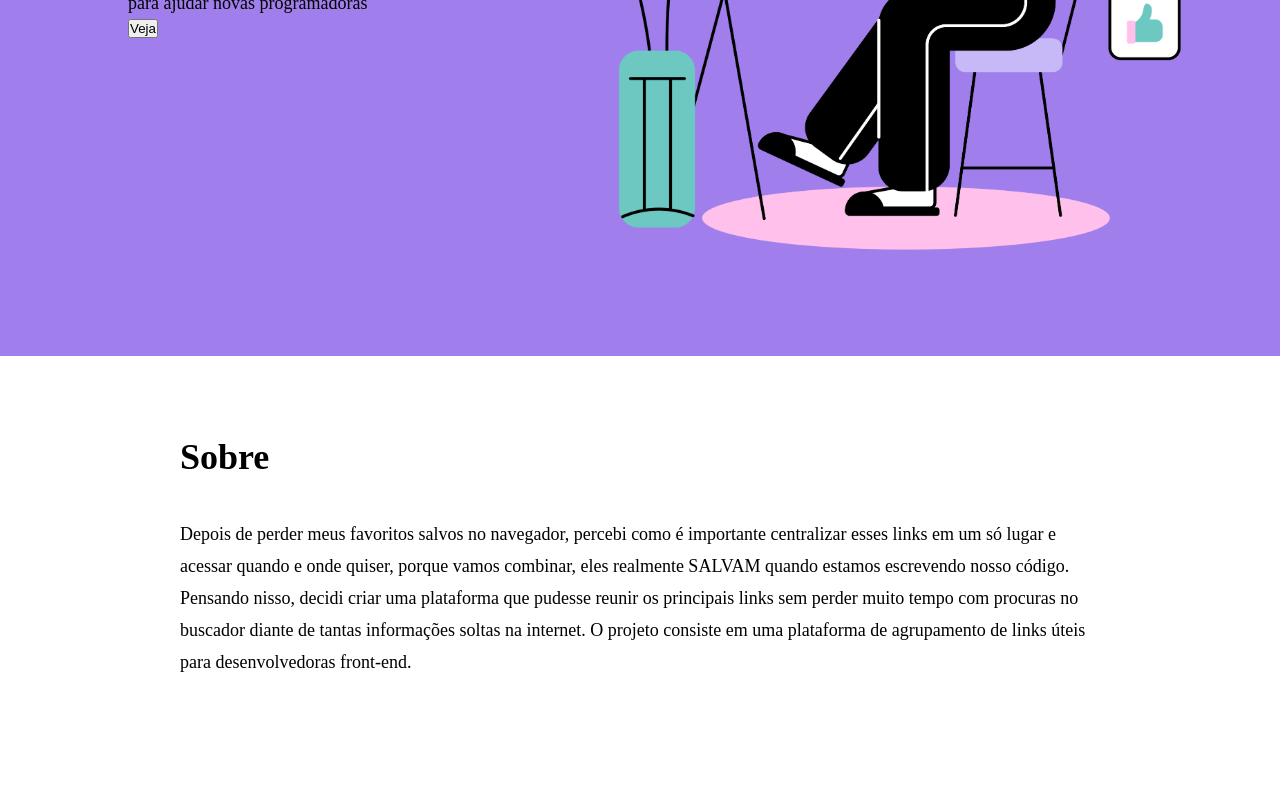
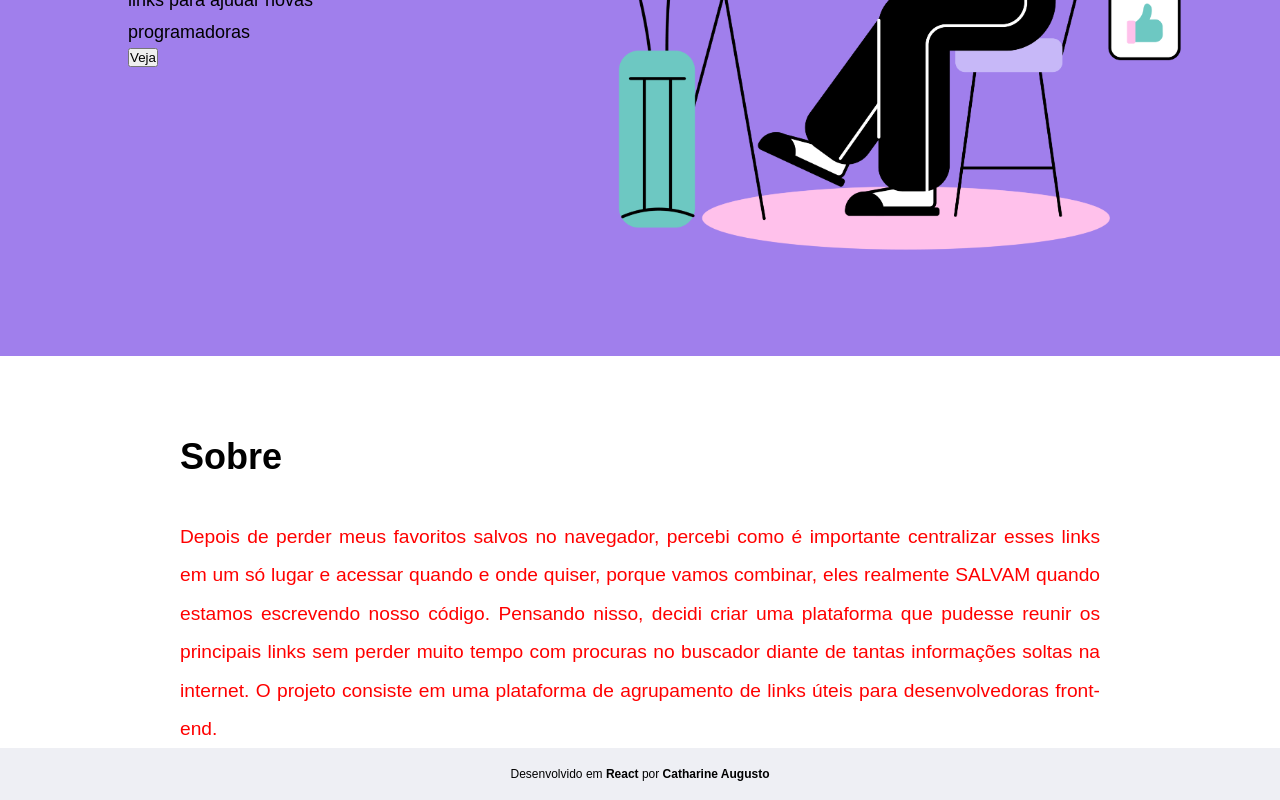
Before and after one commit to yeahcath/salvou, a React (Vite) app: page / in a window 1280 px wide. Shown: the part 484-1284 px from the top of the page. Before the commit the page ends 1162 px from the top, so only its background shows below. Built offline with nearby package versions, Linux system fonts and the light colour scheme.

Commit message:
footer e fontes

```diff
--- a/src/App.css
+++ b/src/App.css
@@ -1,3 +1,5 @@
+@import url('https://fonts.googleapis.com/css2?family=Comfortaa:wght@400;700&display=swap');
+
 * {
     margin: 0;
     padding: 0;
@@ -8,6 +10,7 @@
 
 h1 {
     font-size: 64px;
+    font-family: 'Comfortaa', cursive;
 }
 
 h2 {
@@ -36,6 +39,7 @@ a {
 
 html {
     scroll-behavior: smooth;
+    font-family: Arial, Helvetica, sans-serif;
 }
 
 body {
--- a/src/App.jsx
+++ b/src/App.jsx
@@ -2,6 +2,7 @@ import './App.css';
 import Navbar from './components/section/navbar/Navbar';
 import Header from './components/section/header/Header';
 import About from './components/section/about/About';
+import Footer from './components/element/footer/Footer';
 
 function App() {
 
@@ -10,6 +11,7 @@ function App() {
       <Navbar />
       <Header />
       <About />
+      <Footer />
     </div>
   )
 }
--- /dev/null
+++ b/src/components/element/footer/Footer.jsx
@@ -0,0 +1,22 @@
+import './footer.css'
+
+const Footer = () => {
+    return (
+
+        <footer className="footer">
+            <p>
+                Desenvolvido em <strong>React</strong> por {' '}
+                <b>
+                    <a
+                        href="https://www.linkedin.com/in/catharine-augusto/"
+                        target="blank">
+                        Catharine Augusto
+                    </a>
+                </b>
+            </p>
+        </footer>
+
+    )
+}
+
+export default Footer
--- /dev/null
+++ b/src/components/element/footer/footer.css
@@ -0,0 +1,17 @@
+.footer p {
+    font-size: 12px;
+    padding: 10px;
+}
+
+.footer a {
+    font-size: 12px;
+}
+
+.footer a:hover {
+    color: #61c24e;~~~~~~~~~~~~
+}
+
+footer {
+    text-align: center;
+    background-color: #eeeff4;
+}
--- a/src/components/section/about/about.css
+++ b/src/components/section/about/about.css
@@ -6,10 +6,15 @@ about {
 .about-container {
     max-width: 920px;
     margin: 0 auto;
+
 }
 
-.about-text >p{
+.about-container p {
     text-align: justify;
+    line-height: 2.0em;
+    color: red;
+    font-size: 1.2rem;
+
 }
 
 @media screen and (max-width: 1024px) {
```
